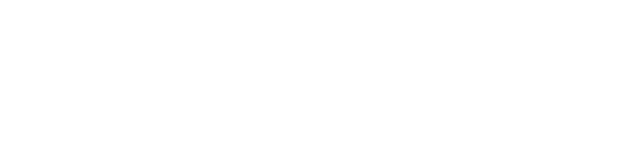
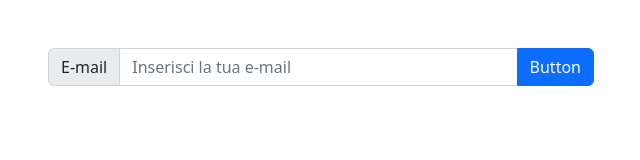
Before and after one commit to SaraDonzellini/js-mail-dadi, a plain HTML site: page index.html in a window 1280 px wide. Shown: the whole page, without its empty margins (34-674 px from the left). Drawn offline with nearby package versions, Linux system fonts and the light colour scheme.

Commit message:
starting exercise

```diff
--- a/index.html
+++ b/index.html
@@ -1,14 +1,35 @@
 <!DOCTYPE html>
 <html lang="en">
   <head>
-    <meta charset="UTF-8">
-    <meta http-equiv="X-UA-Compatible" content="IE=edge">
-    <meta name="viewport" content="width=device-width, initial-scale=1.0">
+    <meta charset="UTF-8" />
+    <meta http-equiv="X-UA-Compatible" content="IE=edge" />
+    <meta name="viewport" content="width=device-width, initial-scale=1.0" />
     <title>Document</title>
-    <link rel="stylesheet" href="css/style.css">
+    <link href="https://cdn.jsdelivr.net/npm/bootstrap@5.2.3/dist/css/bootstrap.min.css" rel="stylesheet" integrity="sha384-rbsA2VBKQhggwzxH7pPCaAqO46MgnOM80zW1RWuH61DGLwZJEdK2Kadq2F9CUG65" crossorigin="anonymous">
+    <link rel="stylesheet" href="css/style.css" />
   </head>
   <body>
+    <main>
+      <section id="wrapper" class="container mt-5">
+        <div class="row justify-content-center">
+          <div class="col-12 col-lg-6">
+            <div class="input-group flex-nowrap">
+              <span class="input-group-text" id="addon-wrapping">E-mail</span>
+              <input type="email" class="form-control" placeholder="Inserisci la tua e-mail" aria-label="E-mail" aria-describedby="addon-wrapping">
+              <button class="btn btn-primary" type="button" id="button-addon2">Button</button>
+            </div>
+          </div>
+          <div class="col-12 col-lg-6">
+            <p id="result">
 
+            </p>
+          </div>
+        </div>
+      </section>
+    </main>
+
+
+    <script src="https://cdn.jsdelivr.net/npm/bootstrap@5.2.3/dist/js/bootstrap.bundle.min.js" integrity="sha384-kenU1KFdBIe4zVF0s0G1M5b4hcpxyD9F7jL+jjXkk+Q2h455rYXK/7HAuoJl+0I4" crossorigin="anonymous"></script>
     <script src="js/script.js"></script>
   </body>
 </html>
```
